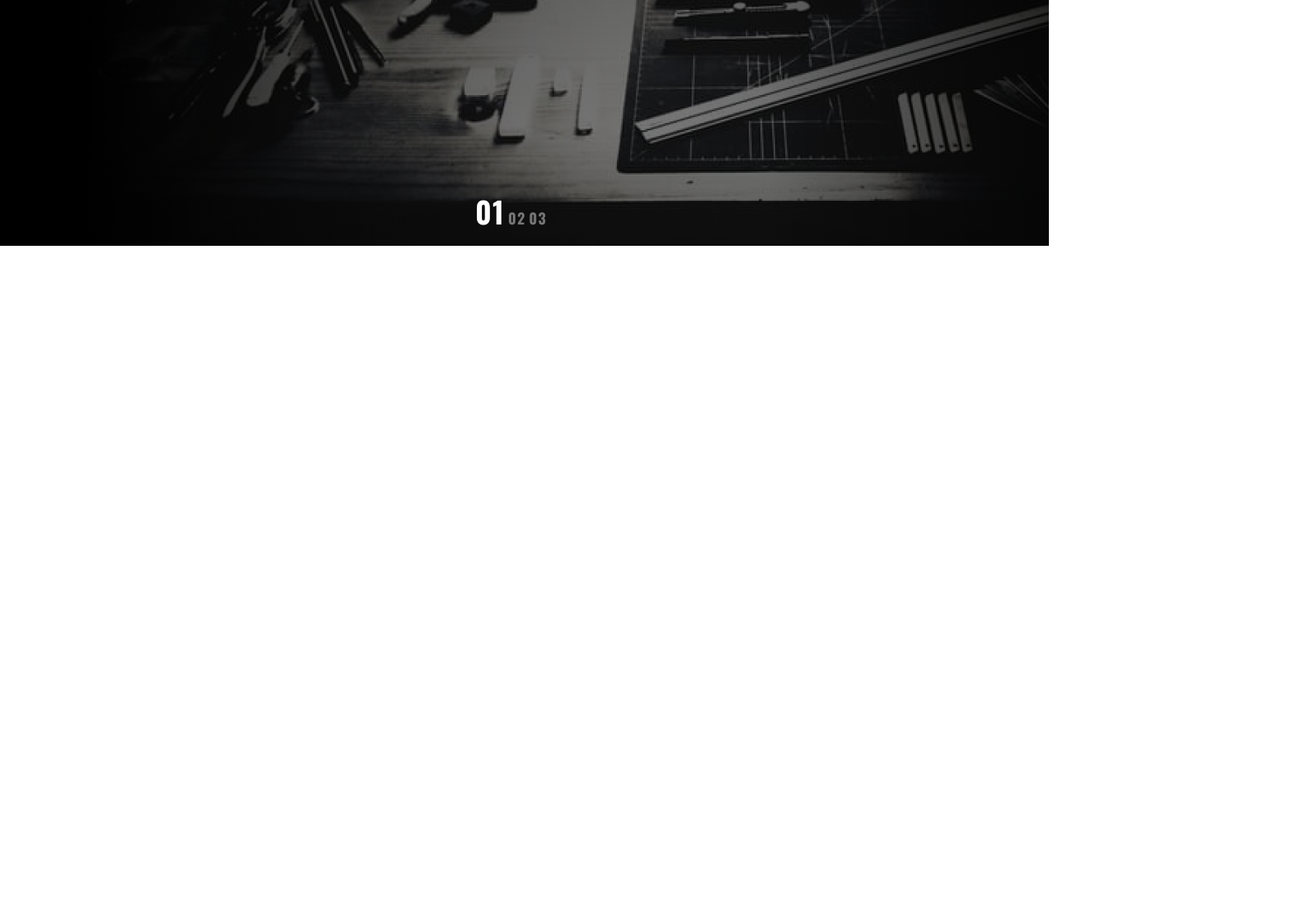
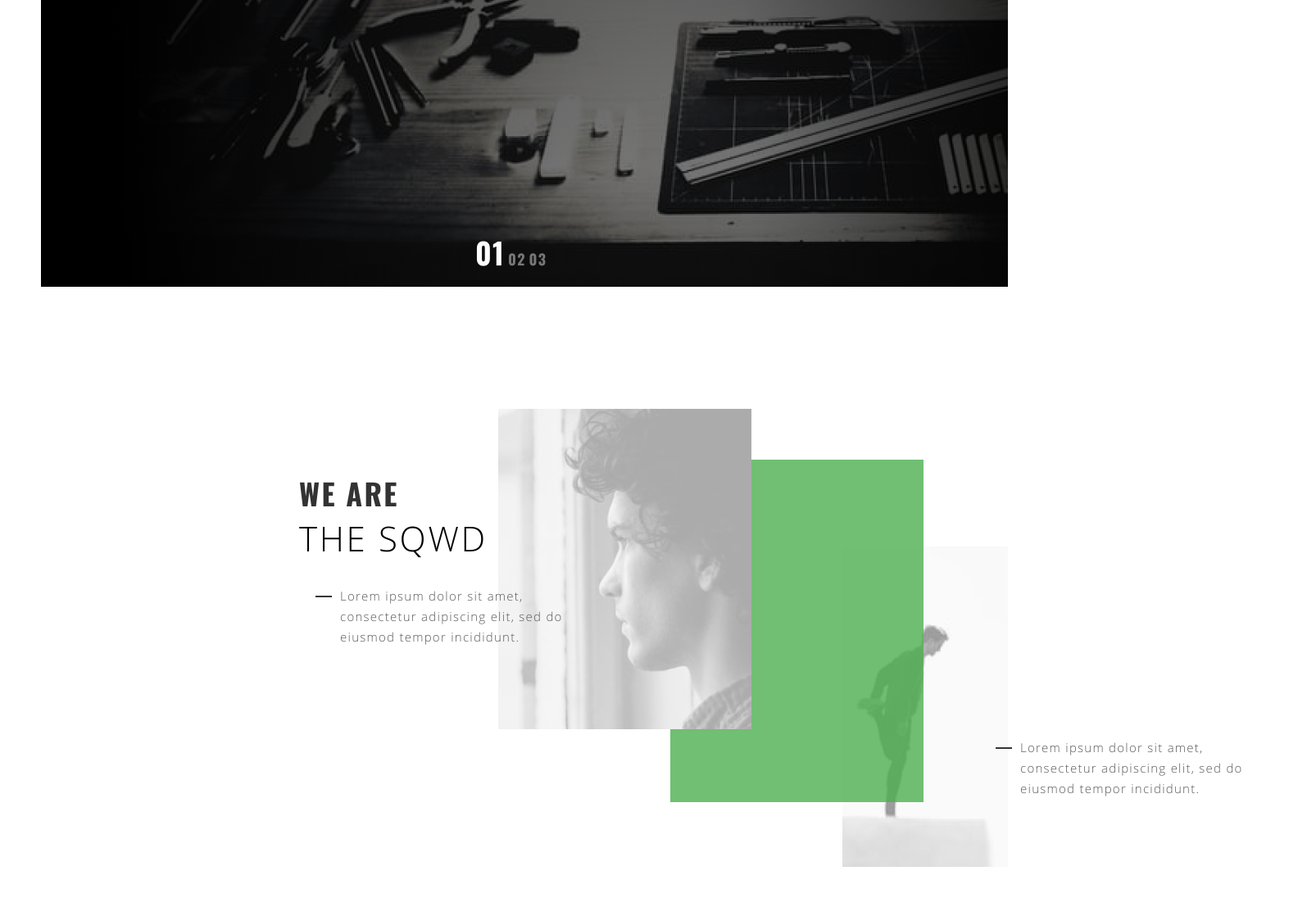
Before and after one commit to jendos-kgd/freebie-agency, a plain HTML site: page index.html in a window 1280 px wide. Shown: the part 604-1700 px from the top of the page at 82% size, 1595 px wide, since content can reach past the window. Before the commit the page ends 904 px from the top, so only its background shows below. Drawn offline with Linux system fonts and the light colour scheme; files whose address does not match are found by name.

Commit message:
done about block

```diff
--- a/index.html
+++ b/index.html
@@ -13,10 +13,10 @@
         <nav>
           <ul class="navbar">
             <li><a href="#">works</a></li>
-            <li><a href="#">about</a></li>
-            <li><a href="#">services</a></li>
-            <li><a href="#">blog</a></li>
-            <li><a href="#">contact</a></li>
+            <li><a href="#about">about</a></li>
+            <li><a href="#services">services</a></li>
+            <li><a href="#blog">blog</a></li>
+            <li><a href="#contact">contact</a></li>
           </ul>
         </nav>
         <h1>where great ideas come to life</h1>
@@ -28,6 +28,19 @@
         </div>
       </div>
     </header>
+    <div class="about_block">
+      <a name="about"></a>
+      <h2>we are</h2>
+      <span class="title">the sqwd</span>
+      <div class="paragraph_block" id="about_block_first_par">
+        <img src="img/dephis.jpg" alt="line">
+        <p>Lorem ipsum dolor sit amet, consectetur adipiscing elit, sed do eiusmod tempor incididunt.</p>
+      </div>
+      <div class="paragraph_block" id="about_block_second_par">
+        <img src="img/dephis.jpg" alt="line">
+        <p >Lorem ipsum dolor sit amet, consectetur adipiscing elit, sed do eiusmod tempor incididunt.</p>
+      </div>
+    </div>
 
 
 
--- a/styles.css
+++ b/styles.css
@@ -54,8 +54,8 @@ a {
        url('fonts/oswald/Oswald-Regular.woff'),
        url('fonts/oswald/Oswald-Regular.ttf'),
        url('fonts/oswald/Oswald-Regular.otf');
+  font-style: normal;
   font-weight: normal;
-  font-style: normal;
 }
 @font-face {
   font-family: 'Oswald';
@@ -63,8 +63,8 @@ a {
        url('fonts/oswald/Oswald-Bold.woff'),
        url('fonts/oswald/Oswald-Bold.ttf'),
        url('fonts/oswald/Oswald-Bold.otf');
+  font-style: normal;
   font-weight: bold;
-  font-style: normal;
 }
 @font-face {
   font-family: 'Oswald';
@@ -72,8 +72,8 @@ a {
        url('fonts/oswald/Oswald-Light.woff'),
        url('fonts/oswald/Oswald-Light.ttf'),
        url('fonts/oswald/Oswald-Light.otf');
-  font-weight: lighter;
   font-style: normal;
+  font-weight: 300;
 }
 @font-face {
   font-family: 'Oswald';
@@ -81,19 +81,56 @@ a {
        url('fonts/oswald/Oswald-Medium.woff'),
        url('fonts/oswald/Oswald-Medium.ttf'),
        url('fonts/oswald/Oswald-Medium.otf');
+  font-style: normal;
   font-weight: 500;
+}
+@font-face {
+  font-family: 'Open Sans';
+  src: url('fonts/open_sans/OpenSans-Regular.woff2'),
+       url('fonts/open_sans/OpenSans-Regular.woff'),
+       url('fonts/open_sans/OpenSans-Regular.ttf'),
+       url('fonts/open_sans/OpenSans-Regular.otf');
   font-style: normal;
+  font-weight: 300;
 }
+@font-face {
+  font-family: 'Open Sans';
+  src: url('fonts/open_sans/OpenSans-Light.woff2'),
+       url('fonts/open_sans/OpenSans-Light.woff'),
+       url('fonts/open_sans/OpenSans-Light.ttf'),
+       url('fonts/open_sans/OpenSans-Light.otf');
+  font-style: normal;
+  font-weight: 300;
+}
+@font-face {
+  font-family: 'Open Sans';
+  src: url('fonts/open_sans/OpenSans-Bold.woff2'),
+       url('fonts/open_sans/OpenSans-Bold.woff'),
+       url('fonts/open_sans/OpenSans-Bold.ttf'),
+       url('fonts/open_sans/OpenSans-Bold.otf');
+  font-style: normal;
+  font-weight: bold;
+}
+
 
 /*===================Main styles==================*/
 body {
   max-width: 1800px;
+  padding: 50px;
 }
 h1 {
   font: normal 500 72px 'Oswald', sans-serif;
   letter-spacing: 4.608px;
   text-transform: uppercase;
   color: #fff;
+}
+h2 {
+  font: normal bold 48px 'Oswald', sans-serif;
+  letter-spacing: 3.072px;
+  color: #252525;
+}
+p {
+  font: normal 300 12px/25px 'Open Sans', sans-serif;
 }
 
 /*==================Header========================*/
@@ -159,3 +196,49 @@ header span {
   font-size: 36px;
   color: #fff;
 }
+
+/*==============About_block===============*/
+.about_block {
+  height: 825px;
+  width: 100%;
+  background: url('img/about_bg_first.jpg') 558px 149px no-repeat,
+              url('img/about_bg_second.png') 768px 211px no-repeat,
+              url('img/about_bg_third.jpg') 978px 317px no-repeat;
+  padding-top: 225px;
+  padding-left: 315px;
+}
+.about_block h2 {
+  text-transform: uppercase;
+  font-size: 36px;
+  letter-spacing: 2.304px;
+  color: #333333;
+}
+.title {
+  font: normal 300 42px 'Open Sans', sans-serif;
+  letter-spacing: 2.688px;
+  margin-top: 5px;
+  text-transform: uppercase;
+}
+.paragraph_block {
+  width: 311px;
+  padding-left: 30px;
+  position: relative;
+}
+.paragraph_block p {
+  font-size: 15px;
+  letter-spacing: 1.26px;
+  color: #5B5858;
+}
+.paragraph_block img {
+  position: absolute;
+  top: 12px;
+  left: 0;
+}
+#about_block_first_par {
+  margin-top: 30px;
+  margin-left: 20px;
+}
+#about_block_second_par {
+  margin-top: 110px;
+  margin-left: 850px;
+}
```
Also changed, not shown: img/about_bg_first.jpg (added), img/about_bg_second.png (added), img/about_bg_third.jpg (added), img/dephis.jpg (added).
